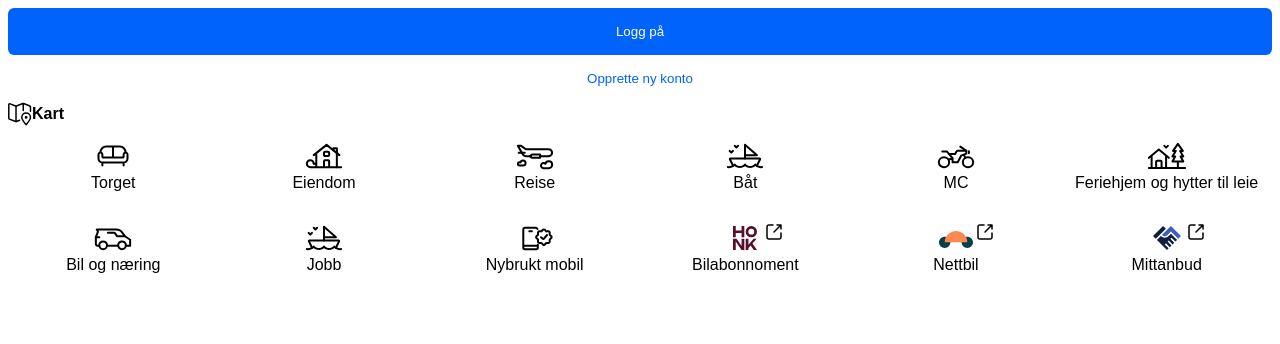
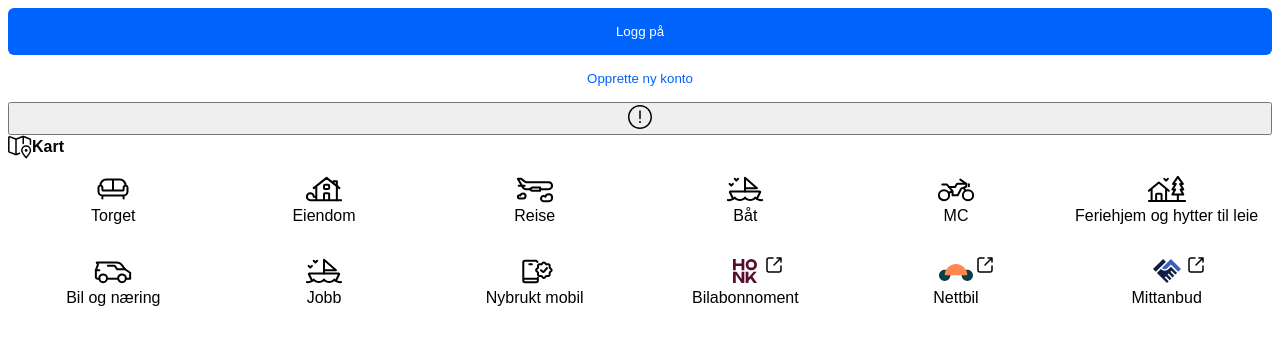
Before and after one commit to AdvancedCSS2024/idg1293-2024-oblig1-group6, a plain HTML site: page demo.html in a window 1280 px wide. Drawn offline with Linux system fonts and the light colour scheme.

Commit message:
adding the info icon

```diff
--- a/demo.html
+++ b/demo.html
@@ -10,6 +10,12 @@
   <!-- EDIT THIS PAGE TO SHOW HOW YOU USE ALL THE ELEMENTS IMPLEMENTED IN YOUR DESIGN SYSTEM  -->
   <button class="login__btn login__btn-primary" type="submit">Logg på</button>
   <button class="login__btn login__btn-flat" type="button">Opprette ny konto</button>
+
+  <button>
+    <figure>
+      <img src="/assets/iconsImages/info.svg" alt="info icon">
+    </figure>
+  </button>
 
   <figure class="searchBar__mapBtn">
     <a href="https://www.finn.no/map">
```
Also changed, not shown: assets/iconsImages/info.svg (added).
